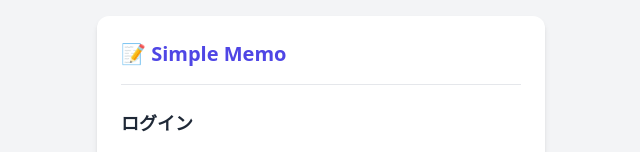
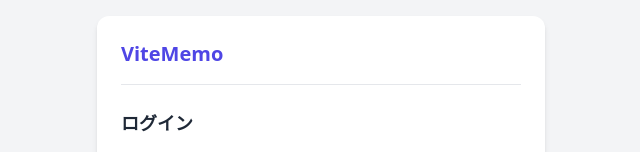
Before and after one commit to meta77/MemoApp0207-Vercel, a Vue app: page / in a window 1280 px wide. Shown: the top 152 px of the page, without its empty margins (319-959 px from the left). Built offline with nearby package versions, Linux system fonts and the light colour scheme.

Commit message:
アプリタイトルの変更

```diff
--- a/src/App.vue
+++ b/src/App.vue
@@ -107,7 +107,7 @@ onMounted(() => {
     <div class="max-w-md mx-auto bg-white rounded-xl shadow-md overflow-hidden p-6">
 
       <div class="flex justify-between items-center mb-6 border-b pb-4">
-        <h1 class="text-xl font-bold text-indigo-600">📝 Simple Memo</h1>
+        <h1 class="text-xl font-bold text-indigo-600">ViteMemo</h1>
         <button v-if="token" @click="logout" class="text-sm text-red-500 hover:underline">ログアウト</button>
       </div>
 
```
